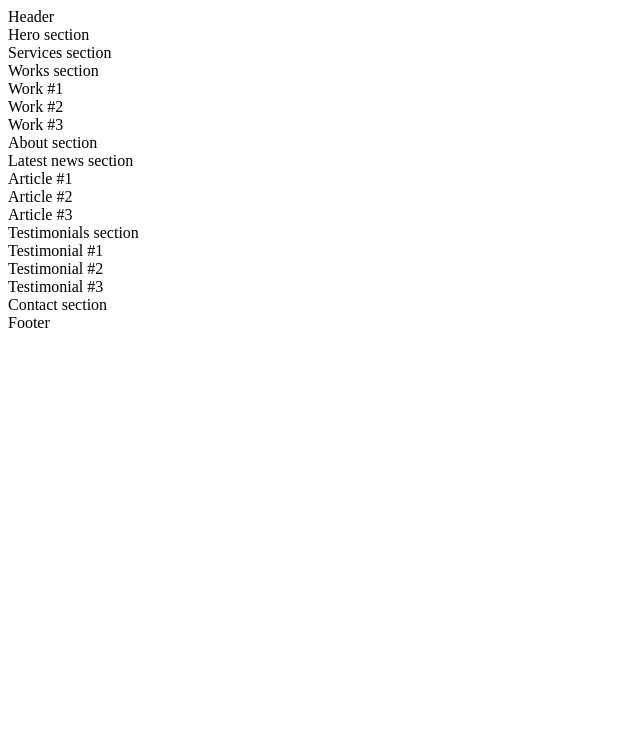
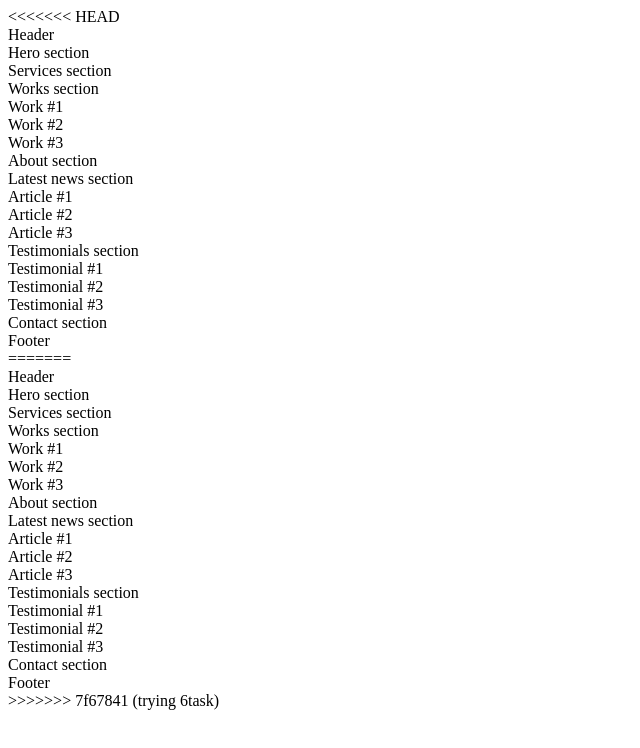
Before and after one commit to AysuAnar/holbertonschool-web_front_end, a plain HTML site: page html_advanced/6-index.html in a window 1280 px wide. Shown: the whole page, without its empty margins (0-640 px from the left). Drawn offline with Linux system fonts and the light colour scheme.

Commit message:
trying 6task

```diff
--- a/html_advanced/6-index.html
+++ b/html_advanced/6-index.html
@@ -1,5 +1,6 @@
 <!DOCTYPE html>
 <html lang="en" dir="ltr">
+<<<<<<< HEAD
 <head>
   <meta charset="utf-8">
   <meta name="viewport" content="width=device-width, initial-scale=1.0, viewport-fit=cover">
@@ -36,4 +37,46 @@
   </main>
   <footer>Footer</footer>
 </body>
+=======
+
+<head>
+    <meta charset="UTF-8">
+    <meta name="viewport" content="width=device-width, initial-scale=1.0, viewport-fit=cover">
+    <title>Homepage - Techium</title>
+    <meta name="description" content="Techium is a digital agency">
+    <link rel="icon" type="image/x-icon" href="./favicon.ico">
+    <link rel="icon" type="image/png" href="./favicon.png">
+</head>
+
+<body>
+    <header>
+        Header
+    </header>
+    <main>
+        <section>Hero section</section>
+        <section>Services section</section>
+        <section>Works section
+            <article>Work #1</article>
+            <article>Work #2</article>
+            <article>Work #3</article>
+        </section>
+        <section>About section</section>
+        <section>Latest news section
+            <article>Article #1</article>
+            <article>Article #2</article>
+            <article>Article #3</article>
+        </section>
+        <section>Testimonials section
+            <article>Testimonial #1</article>
+            <article>Testimonial #2</article>
+            <article>Testimonial #3</article>
+        </section>
+        <section>Contact section</section>
+    </main>
+    <footer>
+        Footer
+    </footer>
+</body>
+
+>>>>>>> 7f67841 (trying 6task)
 </html>
```
